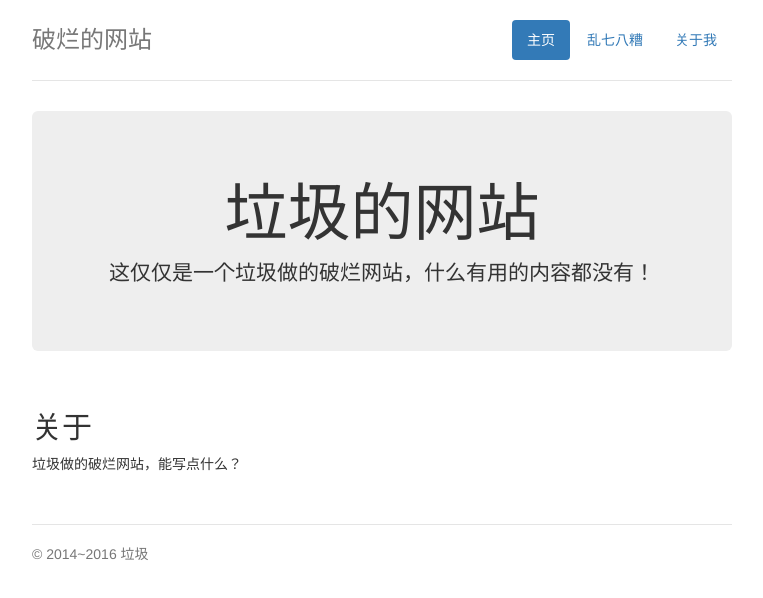
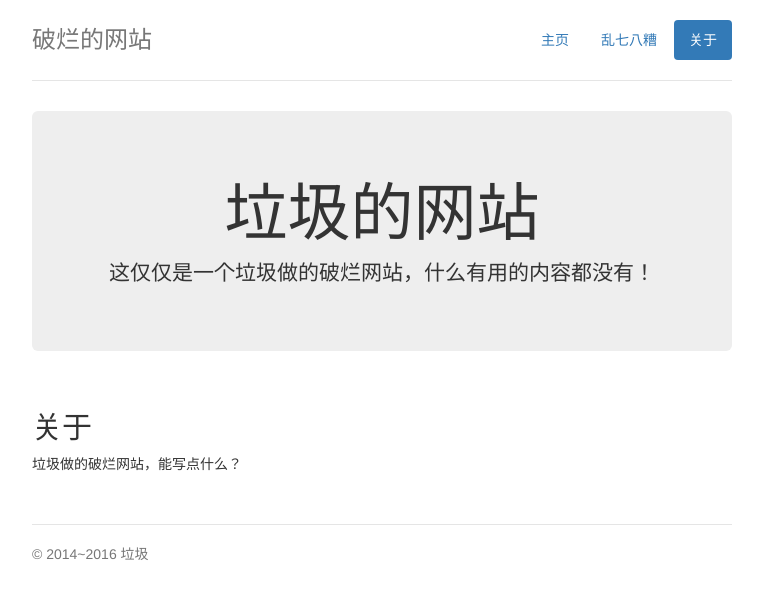
Before and after one commit to xucc/xucc.github.io, a plain HTML site: page about.html in a window 1280 px wide. Shown: the whole page, without its empty margins (258-1021 px from the left). Drawn offline with Linux system fonts and the light colour scheme.

Commit message:
并没有什么很大的改变
并没有什么很大的改变

```diff
--- a/about.html
+++ b/about.html
@@ -25,9 +25,9 @@
       <div class="header clearfix">
         <nav>
           <ul class="nav nav-pills pull-right">
-            <li role="presentation" class="active"><a href="https://xucc.github.io/index.html">主页</a></li>
+            <li role="presentation"><a href="https://xucc.github.io/index.html">主页</a></li>
 			<li role="presentation"><a href="https://xucc.github.io/#">乱七八糟</a></li>
-            <li role="presentation"><a href="https://xucc.github.io/about.html">关于我</a></li>
+            <li role="presentation" class="active"><a href="https://xucc.github.io/about.html">关于</a></li>
           </ul>
         </nav>
         <h3 class="text-muted">破烂的网站</h3>
```
Also changed, not shown: index.html (+1 -1 lines).
